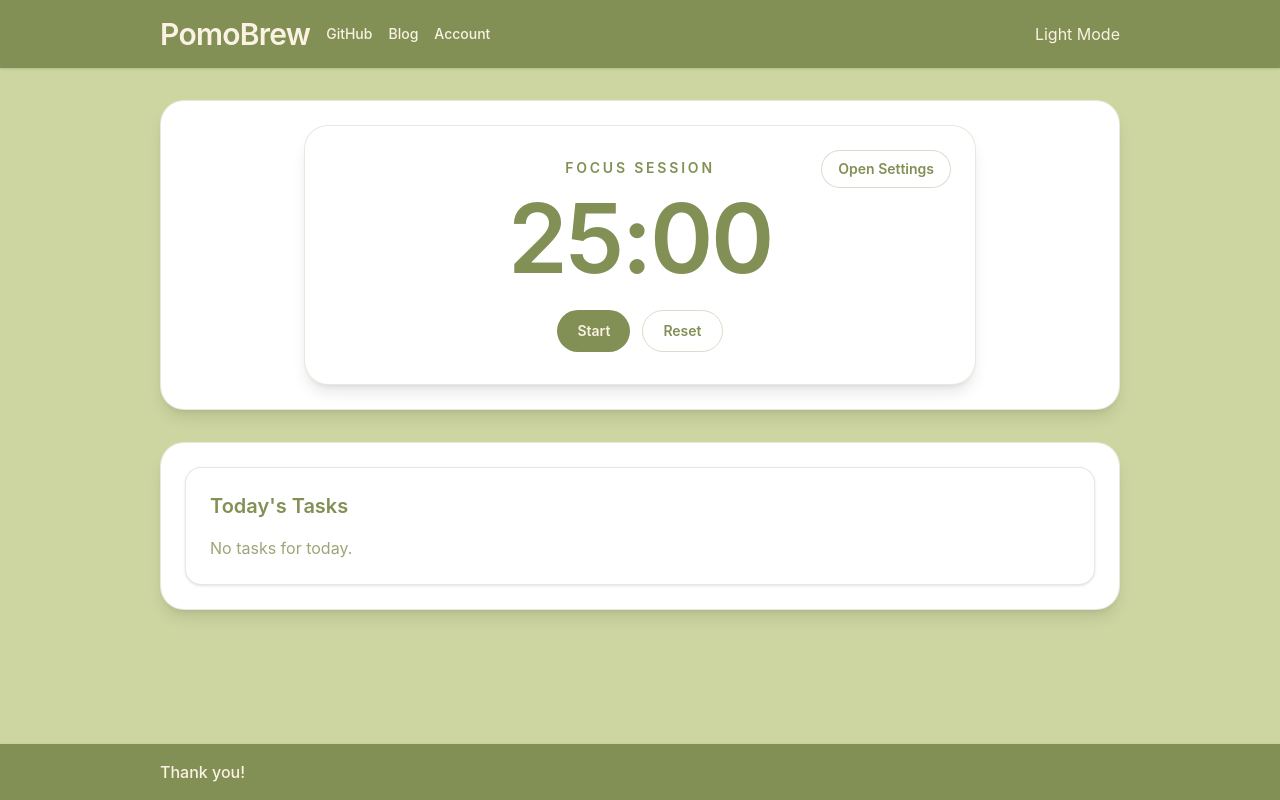
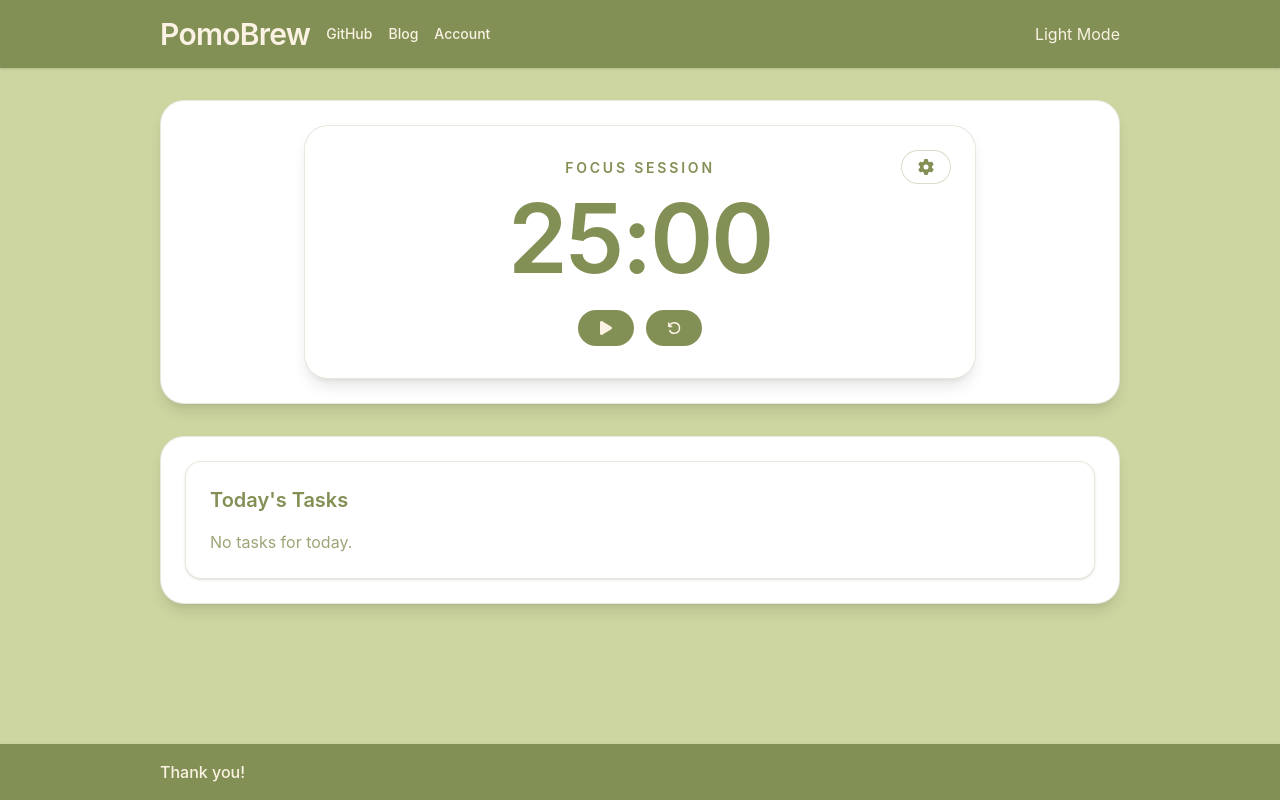
Before and after one commit to AlexRamlogan02/FocusCafeApp, a React (Vite) app in the folder components/focus-cafe-app-ui/: page /focus in a window 1280 px wide. Built offline with nearby package versions, Linux system fonts and the light colour scheme.

Commit message:
Adding react circles

```diff
--- a/components/focus-cafe-app-ui/package.json
+++ b/components/focus-cafe-app-ui/package.json
@@ -13,6 +13,7 @@
   "dependencies": {
     "react": "^19.2.6",
     "react-dom": "^19.2.6",
+    "react-icons": "^5.7.0",
     "react-router-dom": "^6.30.4"
   },
   "devDependencies": {
--- a/components/focus-cafe-app-ui/src/components/IncDec.component.jsx
+++ b/components/focus-cafe-app-ui/src/components/IncDec.component.jsx
@@ -1,4 +1,5 @@
 import React, { useEffect, useState } from 'react';
+import { FaPlus, FaMinus } from "react-icons/fa6";
 
 const IncDec = ({
   label = '',
@@ -82,9 +83,9 @@ const IncDec = ({
           type="button"
           onClick={handleDecrease}
           disabled={Number(value) <= min}
-          className="h-9 w-9 rounded-full border border-[color:var(--secondary)]/20 text-lg font-semibold text-[var(--text-color)] transition hover:bg-[var(--secondary)]/10 disabled:cursor-not-allowed disabled:opacity-50"
+          className="inline-flex h-9 w-9 items-center justify-center rounded-full bg-white/80 text-sm font-semibold text-[var(--text-color)] transition hover:bg-[var(--secondary)]/10 dark:bg-slate-900/80"
         >
-          -
+          <FaMinus className="h-4 w-4" />
         </button>
         <input
           type="number"
@@ -98,9 +99,9 @@ const IncDec = ({
         <button
           type="button"
           onClick={handleIncrease}
-          className="h-9 w-9 rounded-full border border-[color:var(--secondary)]/20 text-lg font-semibold text-[var(--text-color)] transition hover:bg-[var(--secondary)]/10"
+          className="inline-flex h-9 w-9 items-center justify-center rounded-full bg-white/80 text-sm font-semibold text-[var(--text-color)] transition hover:bg-[var(--secondary)]/10 dark:bg-slate-900/80"
         >
-          +
+          <FaPlus className="h-4 w-4" />
         </button>
       </div>
     </div>
--- a/components/focus-cafe-app-ui/src/components/Timer.component.jsx
+++ b/components/focus-cafe-app-ui/src/components/Timer.component.jsx
@@ -2,6 +2,9 @@ import React, { useEffect, useState } from 'react'
 import { api } from '../api'
 import Dropdown from './Dropdown.component.jsx'
 import TimerSettings from './TimerSettings.component.jsx'
+import { FaGear, FaPlay, FaPause } from "react-icons/fa6";
+import { VscDebugRestart } from "react-icons/vsc";
+
 
 const getPresetDurations = (preset) => {
     switch (preset) {
@@ -107,7 +110,8 @@ export default function Timer({
             <button className="absolute right-6 top-6 rounded-full border border-[color:var(--secondary)]/30 bg-white/80 px-4 py-2 text-sm font-semibold text-[var(--text-color)] transition hover:bg-[var(--secondary)]/10 dark:bg-slate-900/80"
                 onClick={() => setIsSettingsOpen(true)}
             >
-                {isSettingsOpen ? 'Close Settings' : 'Open Settings'}
+                <FaGear className="h-4 w-4" />
+
             </button>
             <p className="text-sm font-semibold uppercase tracking-[0.2em] text-[var(--secondary)]">
                 {phase === 'break' ? 'Break' : 'Focus'} session
@@ -121,15 +125,15 @@ export default function Timer({
                     onClick={handleStartPause}
                     className="rounded-full bg-[var(--secondary)] px-5 py-2.5 text-sm font-semibold text-[var(--milk)] transition hover:opacity-90"
                 >
-                    {isRunning ? 'Pause' : 'Start'}
+                    {isRunning ? <FaPause className="h-4 w-4" /> : <FaPlay className="h-4 w-4" />}
                 </button>
                 {!isRunning && (
                     <button
                         type="button"
                         onClick={handleReset}
-                        className="rounded-full border border-[color:var(--secondary)]/30 px-5 py-2.5 text-sm font-semibold text-[var(--text-color)] transition hover:bg-[var(--secondary)]/10"
+                        className="rounded-full bg-[var(--secondary)] px-5 py-2.5 text-sm font-semibold text-[var(--milk)] transition hover:opacity-90"
                     >
-                        Reset
+                       <VscDebugRestart className="h-4 w-4" />
                     </button>
                 )}
             </div>
--- a/components/focus-cafe-app-ui/src/components/TimerSettings.component.jsx
+++ b/components/focus-cafe-app-ui/src/components/TimerSettings.component.jsx
@@ -1,3 +1,6 @@
+import { MdClose } from "react-icons/md";
+import React, { useState } from "react";
+
 export default function TimerSettings(
     {
         onCloseSettings,
@@ -8,10 +11,10 @@ export default function TimerSettings(
             <div className="relative rounded-2xl border border-[color:var(--secondary)] bg-white p-6 dark:bg-white-900/20">
                 <div className="absolute right-4 top-4 flex items-center gap-2">
                     <button
-                        className="rounded-full border border-[color:var(--secondary)]/30 bg-[var(--secondary)] px-3 py-2 text-sm font-semibold text-white transition hover:bg-[var(--secondary-dark)]"
+                        className="rounded-full border border-[color:var(--secondary)]/30 bg-white/80 px-4 py-2 text-sm font-semibold text-[var(--text-color)] transition hover:bg-[var(--secondary)]/10 dark:bg-slate-900/80"
                         onClick={onCloseSettings}
                     >
-                        X
+                        <MdClose className="h-4 w-4" />
                     </button>
                 </div>
                 <h2 className="mb-4 text-xl font-semibold text-[var(--text-color)]">Timer Settings</h2>
```
Also changed, not shown: 1 other file (tests, documents, lock files or other folders).
